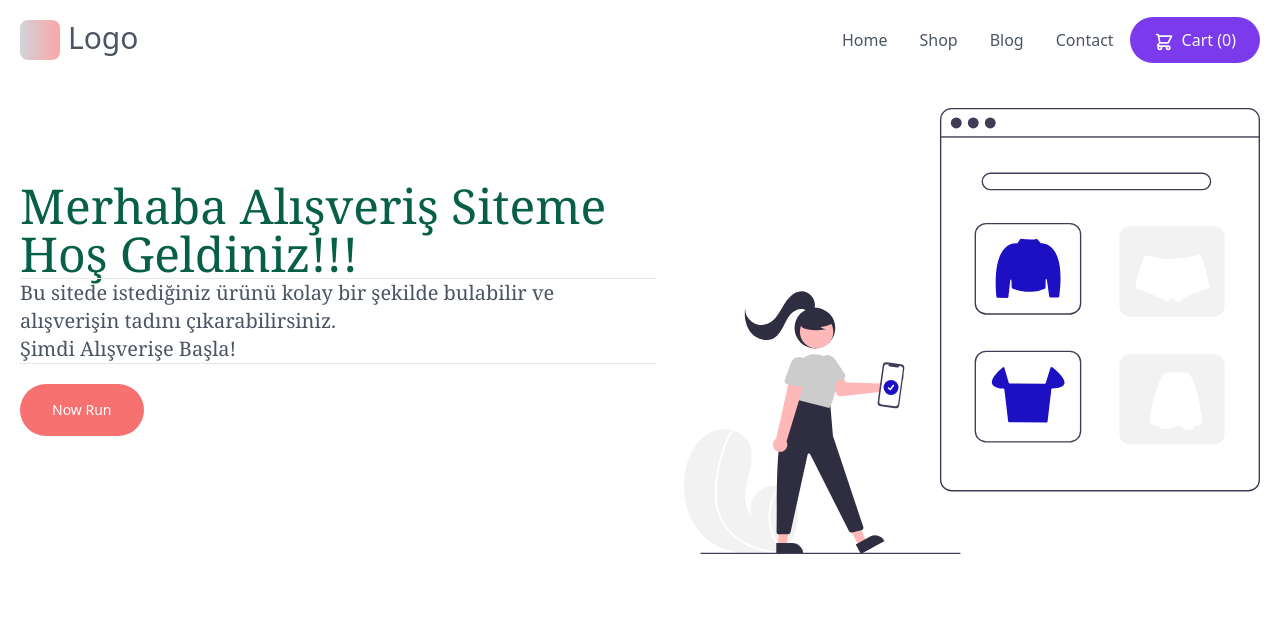
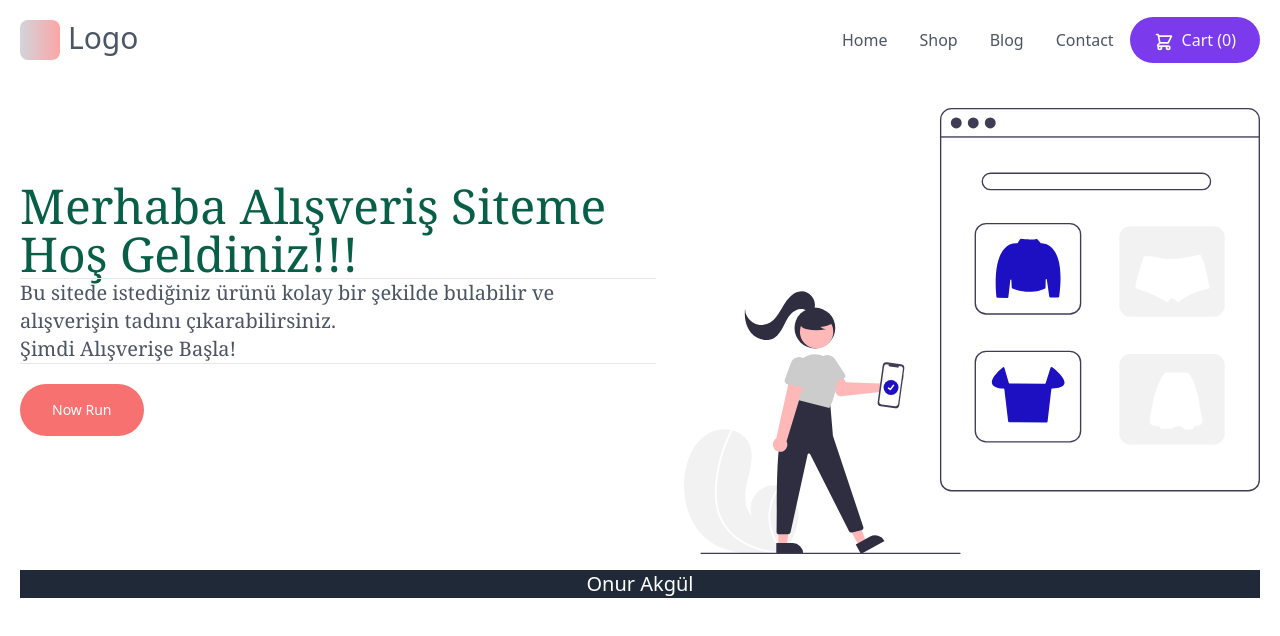
Before and after one commit to Onurakgull/shopping_center, a React (Create React App) app: page / in a window 1280 px wide. Shown: the top 636 px of the page. Built offline with nearby package versions, Linux system fonts and the light colour scheme.

Commit message:
Update App.js

```diff
--- a/src/App.js
+++ b/src/App.js
@@ -1,3 +1,4 @@
+import Footer from "./Component/Footer";
 import Header from "./Component/Header";
 import Main from "./Component/Main";
 
@@ -6,7 +7,9 @@ function App() {
     <div className="container h-8 mx-auto p-5">
       <Header/>
       <Main/>
+      <Footer/>
     </div>
+
   );
 }
 
```
